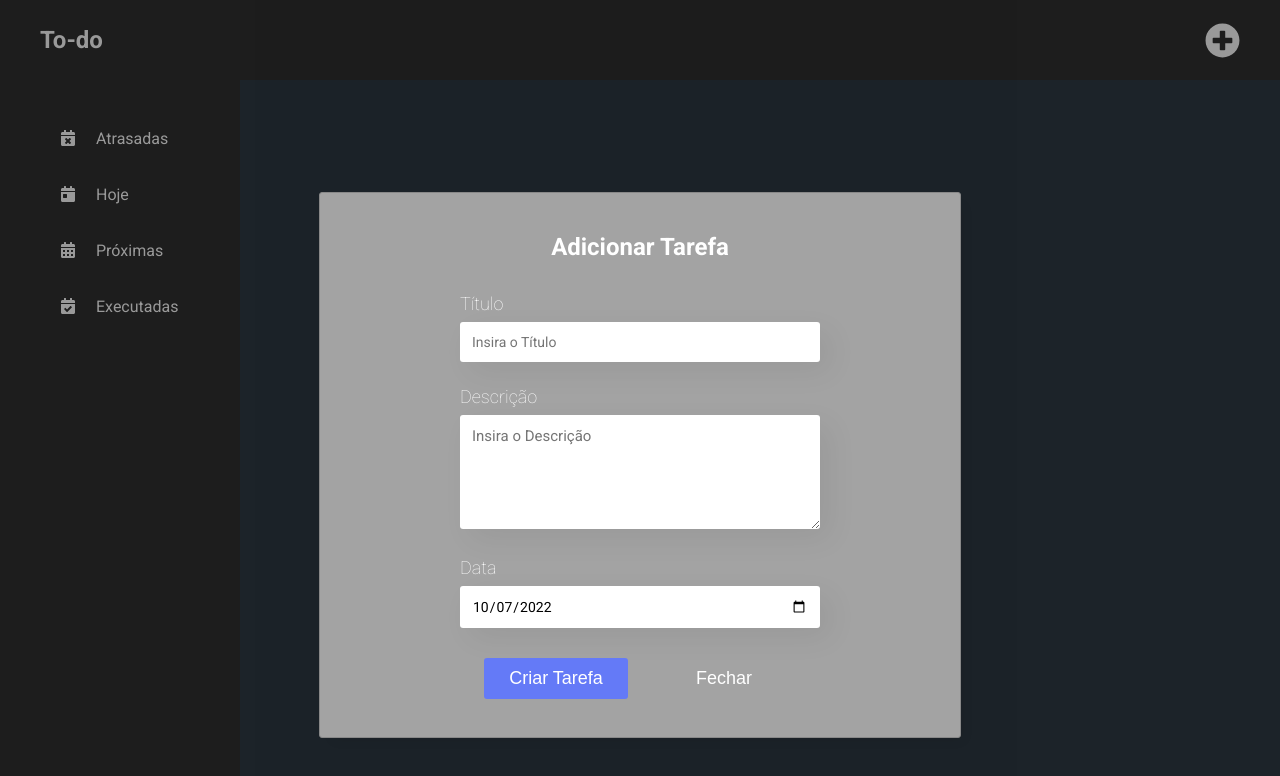
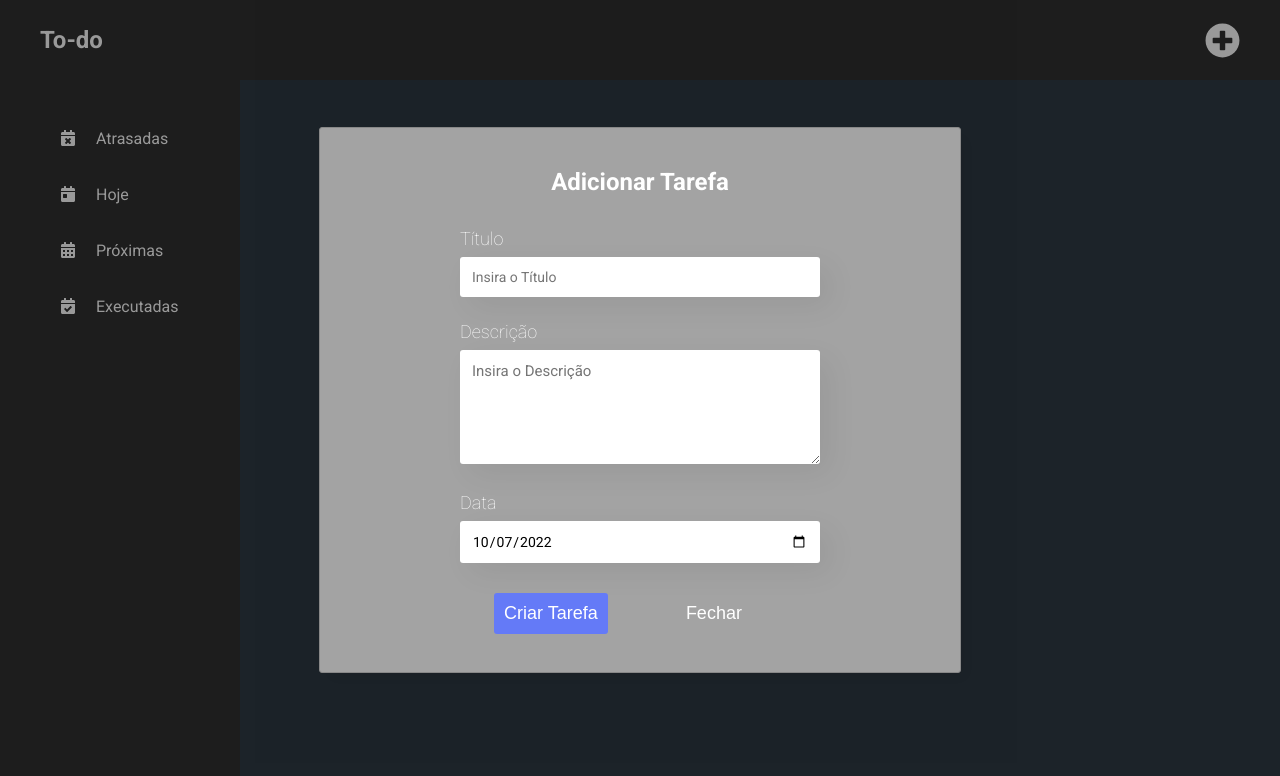
Before and after one commit to Jao-Couto/CursoReact, a React (Create React App) app in the folder todo/: page / in a window 1280 px wide. Both pictures are taken after a click on the icon 1222 px from the left and 40 px from the top of the page. Shown: the top 776 px of the page. Built offline with nearby package versions, Linux system fonts and the light colour scheme.

Commit message:
tudo funcionando

```diff
--- a/todo/src/App.js
+++ b/todo/src/App.js
@@ -44,7 +44,6 @@ function App() {
             <Modal
                 show={show}
                 setShow={setShowFunc}
-        setTasks={(task) => setTasks([...tasks, task])}
             />
             <div className="sidebar">
                 <Navbar></Navbar>
--- a/todo/src/components/Botao/Botao.css
+++ b/todo/src/components/Botao/Botao.css
@@ -7,7 +7,7 @@
     border: none;
     cursor: pointer;
     color: #FFF;
-    width: 40%;
+    width: auto;
     margin: 18px 0;
 }
 
--- a/todo/src/screens/Tasks/index.js
+++ b/todo/src/screens/Tasks/index.js
@@ -7,13 +7,16 @@ import {
     FaRegSquare,
 } from "react-icons/fa";
 import taskService from "../../services/taskService";
+import Modal from "../../widgets/Modal";
 
 function Tasks({ typeMap }) {
     const [tasks, setTasks] = useState([]);
+    const [show, setShow] = useState(false);
+    const [taskEdit, setTaskEdit] = useState({});
 
     useEffect(() => {
         loadTasks();
-  }, [typeMap]);
+    }, [typeMap, show]);
 
     const loadTasks = () => {
         taskService
@@ -47,8 +50,19 @@ function Tasks({ typeMap }) {
             .catch((err) => console.log(err));
     };
 
+    const editTask = (index) => {
+        const task = tasks[index];
+        setTaskEdit(task)
+        setShow(true)
+    };
+
     return (
         <section className="wrapper">
+            <Modal
+                show={show}
+                setShow={() => setShow(!show)}
+                task={taskEdit}
+            />
             <h1>{typeMap["name"]}</h1>
             <p>{typeMap["description"]}</p>
             <div className="tasks">
@@ -61,14 +75,14 @@ function Tasks({ typeMap }) {
                                     <p>{item.descricao}</p>
                                 </div>
                                 <div className="info">
-                  <p style={{ fontWeight: "200"}}>
+                                    <p style={{ fontWeight: "200" }}>
                                         {item.data.split("T")[0].split("-").reverse().join("/")}
                                     </p>
                                     <div className="icons">
                                         {typeMap["code"] !== "executadas" ? (
                                             <FaCheckSquare
                                                 size={20}
-                        style={{ cursor: "pointer"}}
+                                                style={{ cursor: "pointer" }}
                                                 onClick={() => {
                                                     executarTask(index);
                                                 }}
@@ -76,18 +90,18 @@ function Tasks({ typeMap }) {
                                         ) : (
                                             <FaRegSquare
                                                 size={20}
-                        style={{ cursor: "pointer"}}
+                                                style={{ cursor: "pointer" }}
                                                 onClick={() => {
                                                     executarTask(index);
                                                 }}
                                             />
                                         )}
                                         <FaTrashAlt
-                      style={{ margin: "0 5px" , cursor: "pointer"}}
+                                            style={{ margin: "0 5px", cursor: "pointer" }}
                                             size={20}
                                             onClick={() => excluirTask(index)}
                                         />
-                    <FaRegEdit style={{ cursor: "pointer"}} size={20}></FaRegEdit>
+                                        <FaRegEdit style={{ cursor: "pointer" }} size={20} onClick={() => editTask(index)}></FaRegEdit>
                                     </div>
                                 </div>
                             </div>
--- a/todo/src/widgets/AddTask/index.js
+++ b/todo/src/widgets/AddTask/index.js
@@ -1,16 +1,34 @@
-import { useState } from "react";
+import { useEffect, useState } from "react";
 import taskService from "../../services/taskService";
 import Botao from "../../components/Botao";
 import CampoTexto from "../../components/CampoTexto";
 import "../ModalTasks.css";
 
-function AddTask(props) {
+function AddTask({ setShow, task, show }) {
     const [titulo, setTitulo] = useState("");
     const [descricao, setDescricao] = useState("");
     const [data, setData] = useState(new Date().toISOString().split("T")[0]);
 
+    useEffect(() => {
+        if (task != undefined && task != {}) {
+            setTitulo(task.titulo)
+            setDescricao(task.descricao)
+            setData(task.data.split("T")[0])
+        }
+    }, [show])
+
     const submit = (event) => {
         event.preventDefault();
+        if (task != undefined && task != {}) {
+            taskService.update({
+                _id: task._id,
+                titulo,
+                descricao,
+                data
+            })
+                .then((result) => console.log(result))
+                .catch((error) => alert(error));
+        } else {
             taskService
                 .create({
                     titulo,
@@ -20,6 +38,7 @@ function AddTask(props) {
                 })
                 .then((result) => console.log(result))
                 .catch((error) => alert(error));
+        }
         clearInputs();
         closeModal();
     };
@@ -32,14 +51,14 @@ function AddTask(props) {
 
     const closeModal = () => {
         clearInputs();
-    props.setShow(false);
+        setShow(false);
     };
 
     return (
         <section className="formulario">
 
             <form onSubmit={submit}>
-      <h2 style={{alignSelf:"center"}}>Adicionar Tarefa</h2>
+                <h2 style={{ alignSelf: "center" }}>Adicionar Tarefa</h2>
                 <CampoTexto
                     type="text"
                     label="Título"
@@ -65,7 +84,8 @@ function AddTask(props) {
                     valor={data}
                 ></CampoTexto>
                 <div className="buttons">
-          <Botao>Criar Tarefa</Botao>
+                    {task != undefined && task != {} && <Botao>Atualizar Tarefa</Botao> || <Botao>Criar Tarefa</Botao>}
+
                     <button type="button" className="cancelButton" onClick={closeModal}>
                         Fechar
                     </button>
--- a/todo/src/widgets/Modal/Modal.css
+++ b/todo/src/widgets/Modal/Modal.css
@@ -15,6 +15,8 @@
     z-index: 1; /* Sit on top */
     left: 0;
     top: 0;
+    justify-content: center;
+    align-items: center;
     width: 100%; /* Full width */
     height: 100%; /* Full height */
     overflow: hidden; /* Enable scroll if needed */
--- a/todo/src/widgets/Modal/index.js
+++ b/todo/src/widgets/Modal/index.js
@@ -1,24 +1,16 @@
 import React from "react";
 import "./Modal.css";
 import AddTask from "../AddTask";
-import UpdateTask from "../UpdateTask";
 
-const Modal = ({ show, setShow, setTasks, isUpdate }) => {
-  return !isUpdate ? (
-    <div style={{display: (show) ? "block" : "none"}} className={"modal"}>
-      <AddTask
-        setShow={setShow}
-        setTasks={(task) => setTasks(task)}
-      ></AddTask>
+const Modal = ({ show, setShow, task }) => {
+    return <div style={{ display: (show) ? "flex" : "none" }} className={"modal"}>
+        <AddTask
+            show={show}
+            setShow={setShow}
+            task={task}
+        ></AddTask>
     </div>
-  ) : (
-    <div className={"modal"}>
-      <UpdateTask
-        setShow={setShow}
-        setTasks={(task) => setTasks(task)}
-      />
-    </div>
-  );
+
 };
 
 export default Modal;
--- a/todo/src/widgets/ModalTasks.css
+++ b/todo/src/widgets/ModalTasks.css
@@ -6,7 +6,7 @@
     background-color: #a3a3a3;
     border-radius: 3px;
     box-shadow: 8px 8px 16px rgba(0,0,0, 0.08);
-    margin: 15% auto; /* 15% from the top and centered */
+    align-self: center;
     padding: 20px;
     border: 1px solid #888;
     width: 80%;
```
Also changed, not shown: 1 other file (tests, documents, lock files or other folders). Lines whose indentation alone changed are shown as unchanged.
